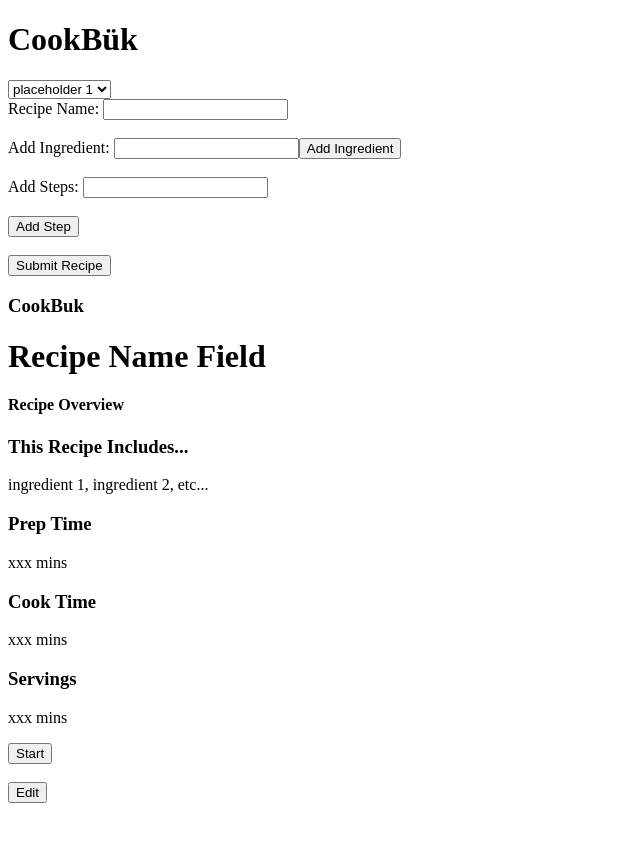
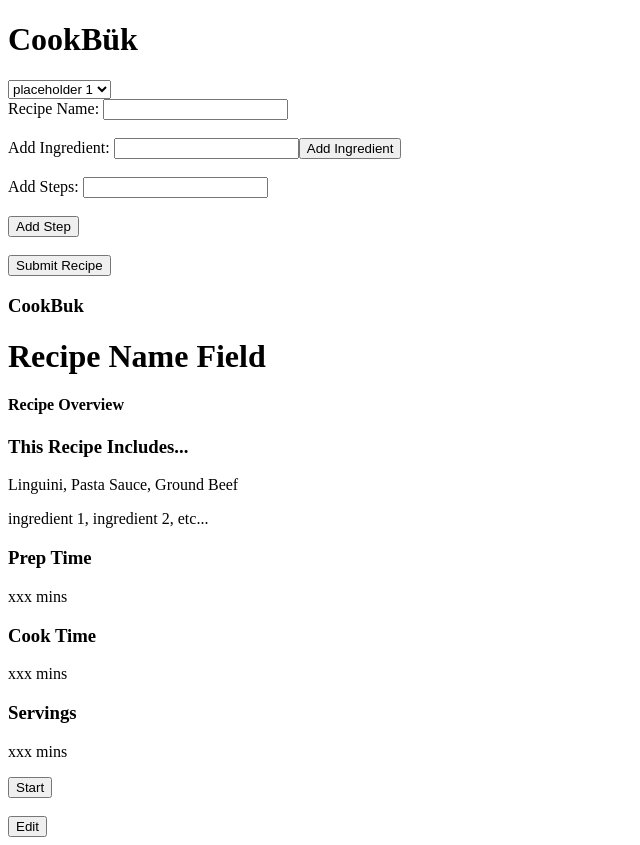
Before and after one commit to BigRedZone/CookBuk, a React app: page / in a window 1280 px wide. Shown: the whole page, without its empty margins (0-640 px from the left). Before the commit the page ends 811 px from the top, so only its background shows below. Built offline with nearby package versions, Linux system fonts and the light colour scheme; no server answers.

Commit message:
Add dynamic rendering of ingredients

```diff
--- a/client/src/components/Recipe.jsx
+++ b/client/src/components/Recipe.jsx
@@ -48,7 +48,9 @@ class Recipe extends React.Component {
           <div>
             <h4>Recipe Overview</h4>
             <h3>This Recipe Includes...</h3>
-            {console.log(this.props.recipe.ingredients)}
+            <p>
+            {this.props.recipe.ingredients.join(', ')}
+            </p>
             <p>ingredient 1, ingredient 2, etc...</p>
             <h3>Prep Time</h3>
             <p>xxx mins</p>
```
Also changed, not shown: 1 other file (tests, documents, lock files or other folders).
